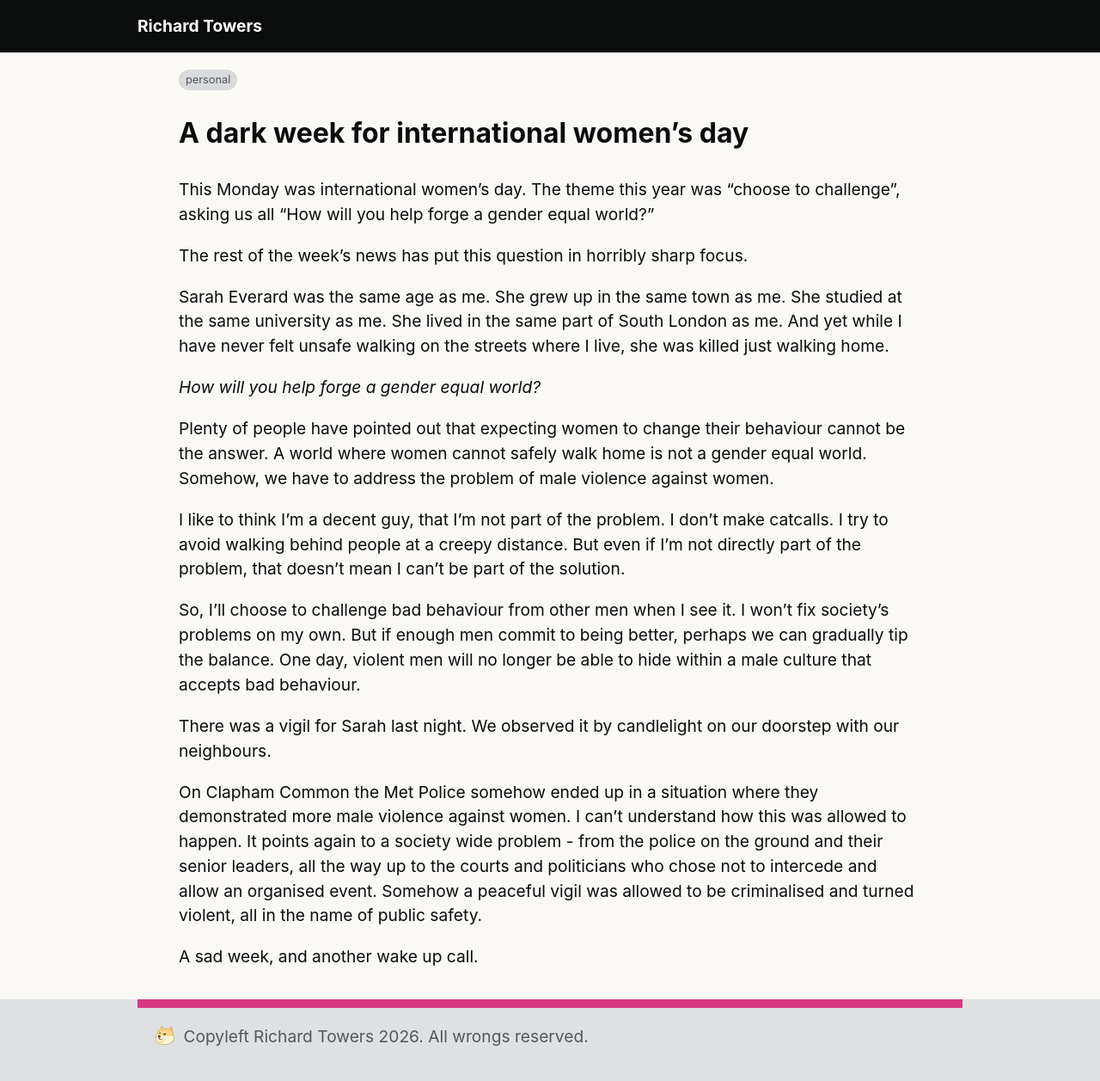
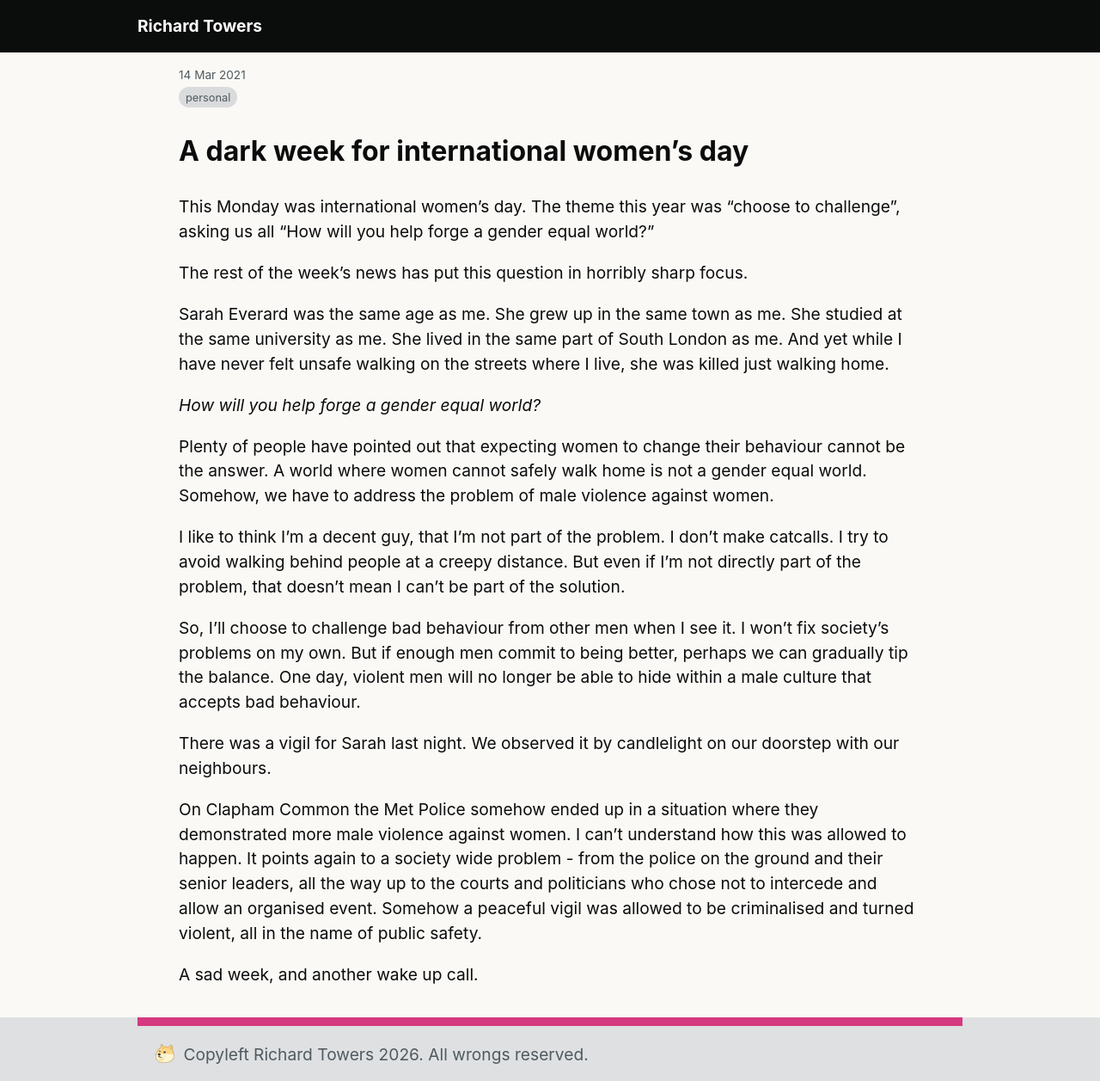
Before and after one commit to richardTowers/richardtowers.github.com, a Jekyll site: the page built from _posts/2021-03-14-male-violence-against-women.md, in a window 1280 px wide. Shown: the whole page at 86% size. Built offline with Jekyll 4.4.1, drawn with Linux system fonts in a browser that asks for light colours; before the commit the page ends 1236 px from its top, so only the background shows below that.

Commit message:
Add visible dates to blog posts
Co-Authored-By: Claude Opus 4.6 <noreply@anthropic.com>

```diff
--- a/_layouts/post.html
+++ b/_layouts/post.html
@@ -2,6 +2,9 @@
 layout: default
 ---
 <article>
+<time class="post-date" datetime="{{ page.date | date: '%Y-%m-%d' }}">
+  {{ page.date | date: "%-d %b %Y" }}
+</time>
 {% if page.tags.size > 0 %}
 <div class="tags">
   {% for tag in page.tags %}
--- a/static/styles.css
+++ b/static/styles.css
@@ -319,6 +319,18 @@
     margin-left: 1rem;
     border-left: 5px solid var(--color-border);
     padding-left: 1rem;
+  }
+
+  /* Tighten heading-to-date spacing */
+  .post h3 {
+    margin-bottom: 0;
+  }
+
+  /* Post date */
+  .post-date {
+    display: block;
+    font-size: 0.85rem;
+    color: var(--color-text-muted);
   }
 
   /* Tags */
```
Also changed, not shown: index.md (+4 -1 lines).
